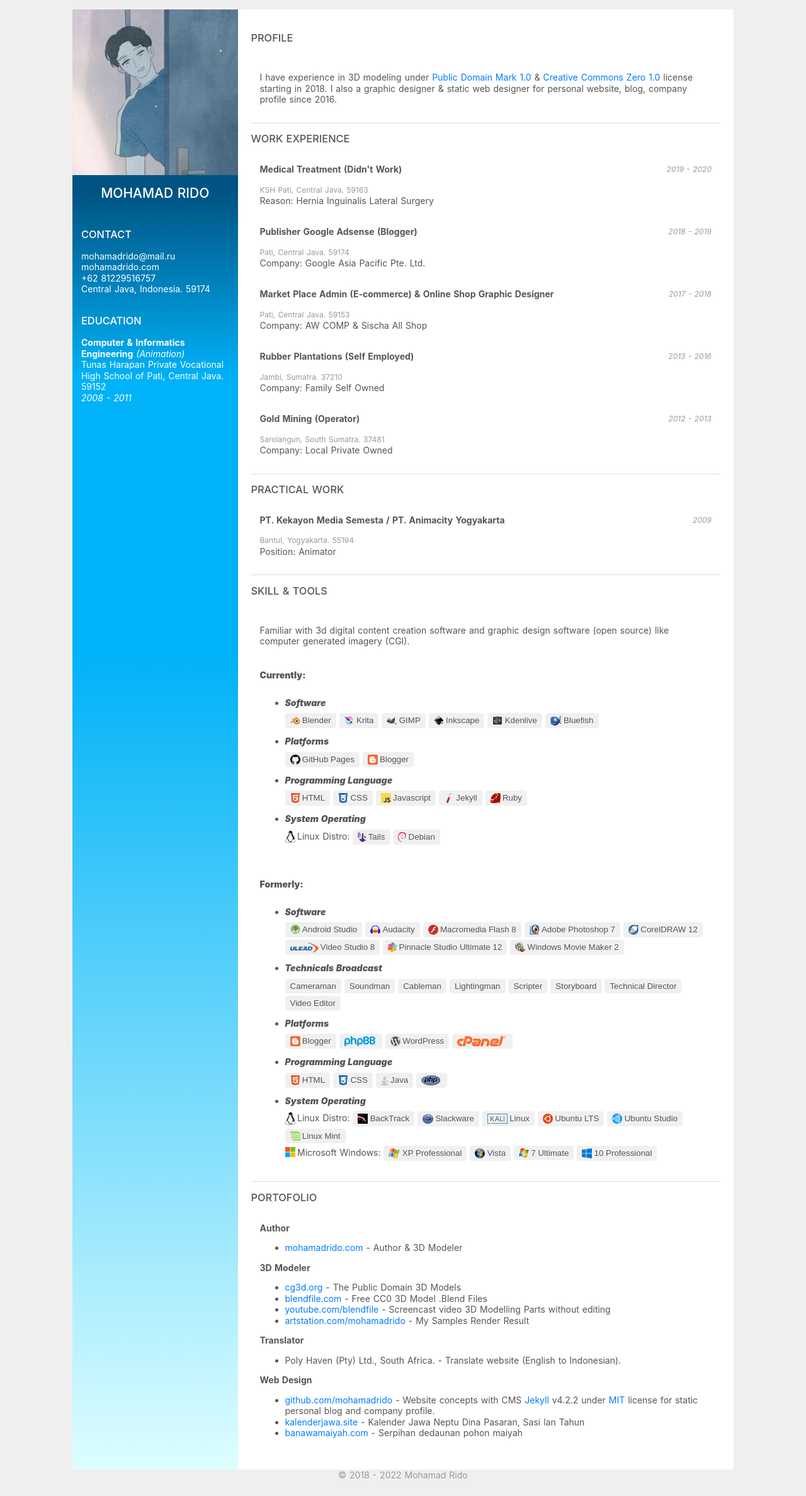
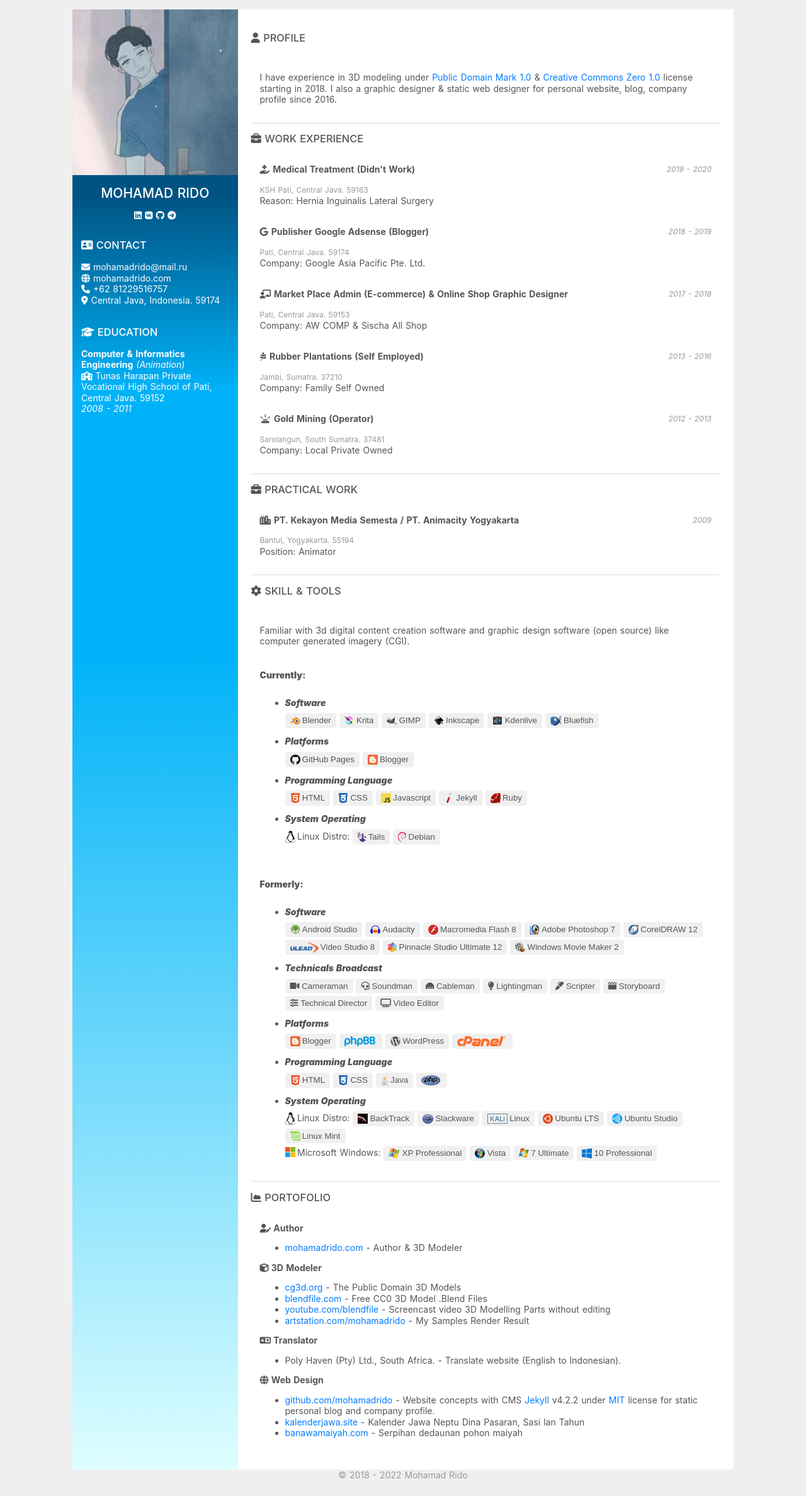
Before and after one commit to mohamadrido/about, a Jekyll site: the page nuxt.html, which Jekyll copies as it is, in a window 1280 px wide. Shown: the whole page at 63% size. Built offline with Jekyll 4.4.1, drawn with Linux system fonts in a browser that asks for light colours; nearby versions of some CDN libraries.

Commit message:
Update nuxt.html

```diff
--- a/nuxt.html
+++ b/nuxt.html
@@ -13,7 +13,8 @@
 .__nuxt-error-page{padding:1rem;background:#f7f8fb;color:#47494e;text-align:center;display:flex;justify-content:center;align-items:center;flex-direction:column;font-family:sans-serif;font-weight:100!important;-ms-text-size-adjust:100%;-webkit-text-size-adjust:100%;-webkit-font-smoothing:antialiased;position:absolute;top:0;left:0;right:0;bottom:0}.__nuxt-error-page .error{max-width:450px}.__nuxt-error-page .title{font-size:1.5rem;margin-top:15px;color:#47494e;margin-bottom:8px}.__nuxt-error-page .description{color:#7f828b;line-height:21px;margin-bottom:10px}.__nuxt-error-page a{color:#7f828b!important;text-decoration:none}.__nuxt-error-page .logo{position:fixed;left:12px;bottom:12px}.footer{text-align:center;padding:10px;color:#999;}
 </style>
 <link rel="canonical" href="https://about.mohamadrido.com/">
-<link rel="stylesheet" href="https://about.mohamadrido.com//bootstrap.min.css">
+<link rel="stylesheet" href="/bootstrap.min.css">
+<link rel="stylesheet" href="https://use.fontawesome.com/releases/v6.1.1/css/all.css">
 </head>
 <body data-n-head="">
 <div id="__nuxt"><!----><div id="__layout"><div>
@@ -166,7 +167,6 @@
       </ul>
   </div>
 </div></div></div>
-
 <footer class="footer">&copy; 2018 - 2022 Mohamad Rido</footer>
 </section>
 </div></div></div>
```
